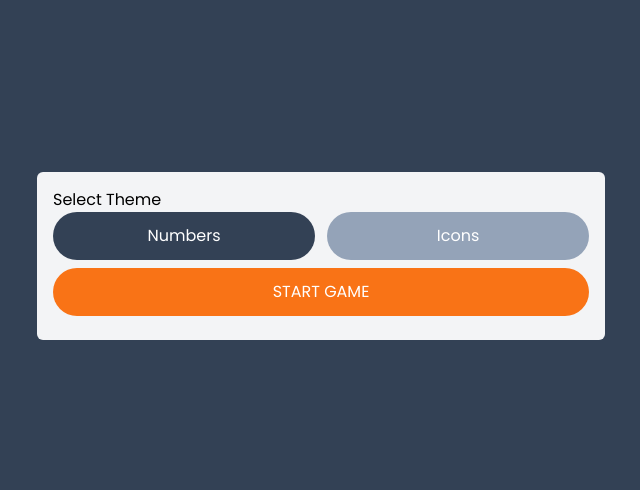
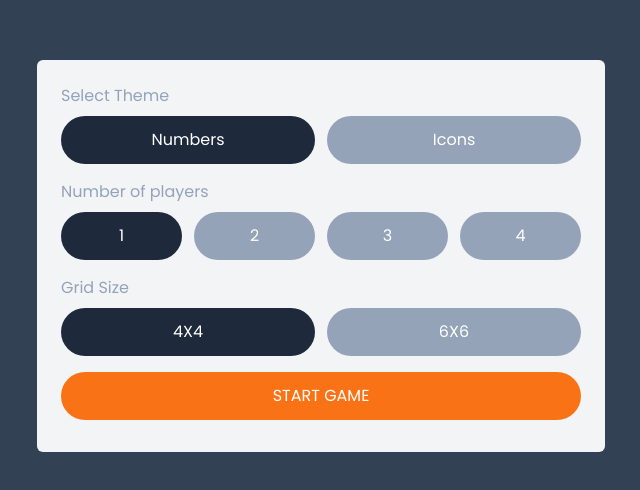
Before and after one commit to hienhhcc/Memory-game, a React (Create React App) app: page / in a window 1280 px wide. Shown: the part 144-634 px from the top of the page, without its empty margins (319-959 px from the left). Built offline with nearby package versions, Linux system fonts and the light colour scheme.

Commit message:
finish UI StartGameConfig component

```diff
--- a/src/App.tsx
+++ b/src/App.tsx
@@ -3,9 +3,15 @@ import { useState } from 'react';
 import { StartGameConfig } from './pages';
 
 function App() {
-  // const [isPlaying, setIsPlaying] = useState(false);
+  const [isPlaying, setIsPlaying] = useState(false);
 
-  return <StartGameConfig />;
+  let content = <StartGameConfig />;
+
+  if (isPlaying) {
+    content = <h1>Hello</h1>;
+  }
+
+  return content;
 }
 
 export default App;
--- a/src/components/Form/RadioInput/index.tsx
+++ b/src/components/Form/RadioInput/index.tsx
@@ -9,17 +9,20 @@ interface Props {
   };
   name: string;
   label: string;
+  checkedValue: string | number;
 }
 
-const RadioInput = ({ inputProps, name, label }: Props) => {
+const RadioInput = ({ inputProps, name, label, checkedValue }: Props) => {
   const { register, watch } = useFormContext();
-  const watchInputName = watch(name, 'number');
+  const watchInputName = watch(name, checkedValue);
 
   return (
     <Fragment>
       <label
         className={`rounded-full text-white  p-3 w-full text-center cursor-pointer ${
-          watchInputName === inputProps.value ? 'bg-slate-700' : 'bg-slate-400'
+          watchInputName.toString() === inputProps.value.toString()
+            ? 'bg-slate-800'
+            : 'bg-slate-400'
         }`}
         htmlFor={inputProps.id}
       >
--- a/src/components/StartGame/StartGameCard/index.tsx
+++ b/src/components/StartGame/StartGameCard/index.tsx
@@ -7,7 +7,7 @@ interface Props {
 
 const StartGameCard = () => {
   return (
-    <div className="rounded-md bg-gray-100 m-auto w-[568px] p-4">
+    <div className="rounded-md bg-gray-100 m-auto w-[568px] p-6">
       <StartGameForm />
     </div>
   );
--- /dev/null
+++ b/src/components/StartGame/StartGameForm/GridSizeInputControl/index.tsx
@@ -0,0 +1,32 @@
+import RadioInput from '../../../Form/RadioInput';
+
+const radioInputs = [
+  {
+    label: '4X4',
+    name: 'gridSize',
+    inputProps: { id: '44', value: 44, checked: true },
+  },
+  {
+    label: '6X6',
+    name: 'gridSize',
+    inputProps: { id: '66', value: 66 },
+  },
+];
+
+const GridSizeInputControl = () => {
+  return (
+    <div className="flex justify-center align-center gap-3">
+      {radioInputs.map(({ label, inputProps, name }) => (
+        <RadioInput
+          key={label}
+          checkedValue={'44'}
+          label={label}
+          name={name}
+          inputProps={inputProps}
+        />
+      ))}
+    </div>
+  );
+};
+
+export default GridSizeInputControl;
--- /dev/null
+++ b/src/components/StartGame/StartGameForm/PlayersInputControl/index.tsx
@@ -0,0 +1,42 @@
+import RadioInput from '../../../Form/RadioInput';
+
+const radioInputs = [
+  {
+    label: '1',
+    name: 'numPlayer',
+    inputProps: { id: '1', value: 1, checked: true },
+  },
+  {
+    label: '2',
+    name: 'numPlayer',
+    inputProps: { id: '2', value: 2 },
+  },
+  {
+    label: '3',
+    name: 'numPlayer',
+    inputProps: { id: '3', value: 3 },
+  },
+  {
+    label: '4',
+    name: 'numPlayer',
+    inputProps: { id: '4', value: 4 },
+  },
+];
+
+const PlayersInputControl = () => {
+  return (
+    <div className="flex justify-center align-center gap-3">
+      {radioInputs.map(({ label, inputProps, name }) => (
+        <RadioInput
+          key={label}
+          checkedValue={1}
+          label={label}
+          name={name}
+          inputProps={inputProps}
+        />
+      ))}
+    </div>
+  );
+};
+
+export default PlayersInputControl;
--- /dev/null
+++ b/src/components/StartGame/StartGameForm/ThemeInputControl/index.tsx
@@ -0,0 +1,32 @@
+import RadioInput from '../../../Form/RadioInput';
+
+const radioInputs = [
+  {
+    label: 'Numbers',
+    name: 'theme',
+    inputProps: { id: 'numberTheme', value: 'number', checked: true },
+  },
+  {
+    label: 'Icons',
+    name: 'theme',
+    inputProps: { id: 'iconTheme', value: 'icon' },
+  },
+];
+
+const ThemeInputControl = () => {
+  return (
+    <div className="flex justify-center align-center gap-3">
+      {radioInputs.map(({ inputProps, label, name }) => (
+        <RadioInput
+          key={label}
+          label={label}
+          name={name}
+          checkedValue="number"
+          inputProps={inputProps}
+        />
+      ))}
+    </div>
+  );
+};
+
+export default ThemeInputControl;
--- a/src/components/StartGame/StartGameForm/index.tsx
+++ b/src/components/StartGame/StartGameForm/index.tsx
@@ -1,4 +1,10 @@
-import { Form, RadioInput, Button } from 'components';
+import {
+  Form,
+  ThemeInputControl,
+  PlayersInputControl,
+  GridSizeInputControl,
+  Button,
+} from 'components';
 import useStartGameForm from './hook';
 
 const StartGameForm = () => {
@@ -7,27 +13,13 @@ const StartGameForm = () => {
 
   return (
     <Form onSubmit={onSubmitStartGame}>
-      <legend>Select Theme</legend>
-      <div className="flex justify-center align-center gap-3">
-        <RadioInput
-          label="Numbers"
-          name="theme"
-          inputProps={{
-            id: 'numberTheme',
-            value: 'number',
-            checked: true,
-          }}
-        />
-        <RadioInput
-          label="Icons"
-          name="theme"
-          inputProps={{
-            id: 'iconTheme',
-            value: 'icon',
-          }}
-        />
-      </div>
-      <Button customStyle={'w-full'} type="submit">
+      <legend className="text-slate-400 mb-2">Select Theme</legend>
+      <ThemeInputControl />
+      <legend className="text-slate-400 mt-4 mb-2">Number of players</legend>
+      <PlayersInputControl />
+      <legend className="text-slate-400 mt-4 mb-2">Grid Size</legend>
+      <GridSizeInputControl />
+      <Button customStyle={'w-full mt-4'} type="submit">
         Start Game
       </Button>
     </Form>
--- a/src/components/index.ts
+++ b/src/components/index.ts
@@ -4,6 +4,9 @@ import RadioInput from './Form/RadioInput';
 import RadioInputLabel from './Form/RadioInput/RadioInputLabel';
 import Form from './Form';
 import Button from './Button';
+import ThemeInputControl from './StartGame/StartGameForm/ThemeInputControl';
+import PlayersInputControl from './StartGame/StartGameForm/PlayersInputControl';
+import GridSizeInputControl from './StartGame/StartGameForm/GridSizeInputControl';
 
 export {
   StartGameCard,
@@ -12,4 +15,7 @@ export {
   RadioInputLabel,
   Form,
   Button,
+  ThemeInputControl,
+  PlayersInputControl,
+  GridSizeInputControl,
 };
```
